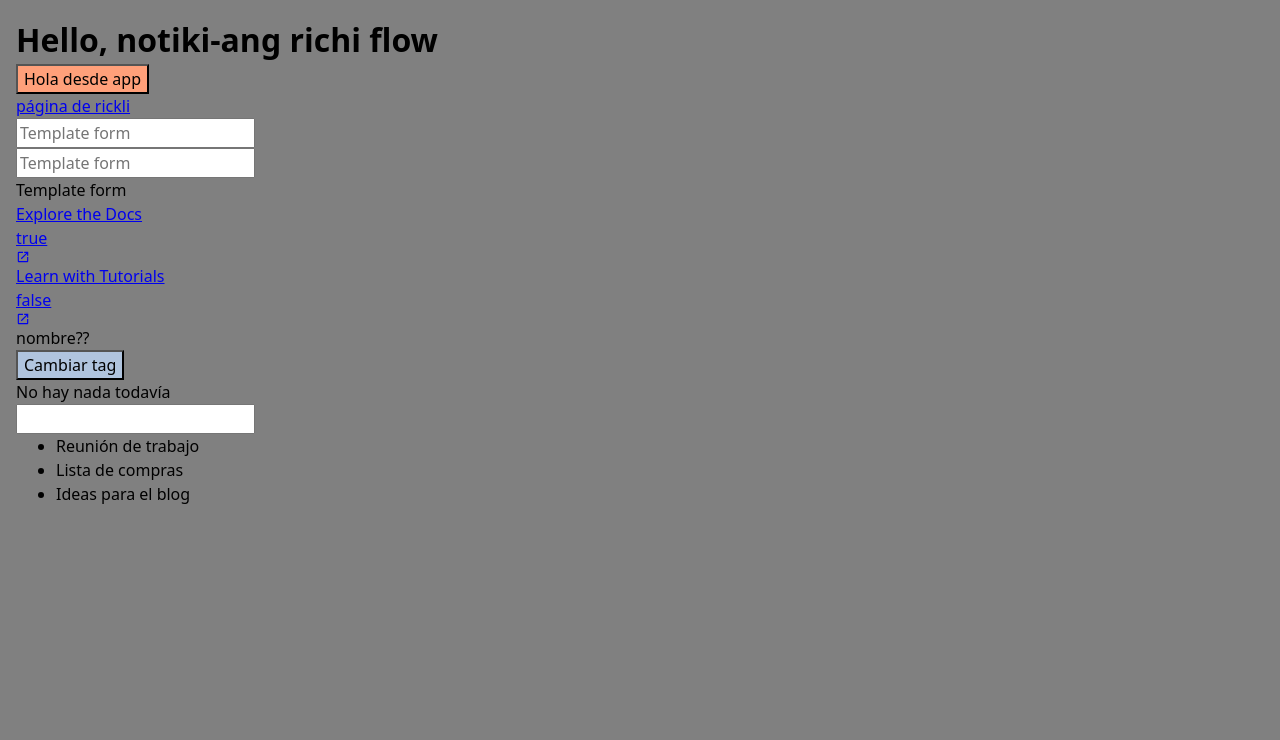
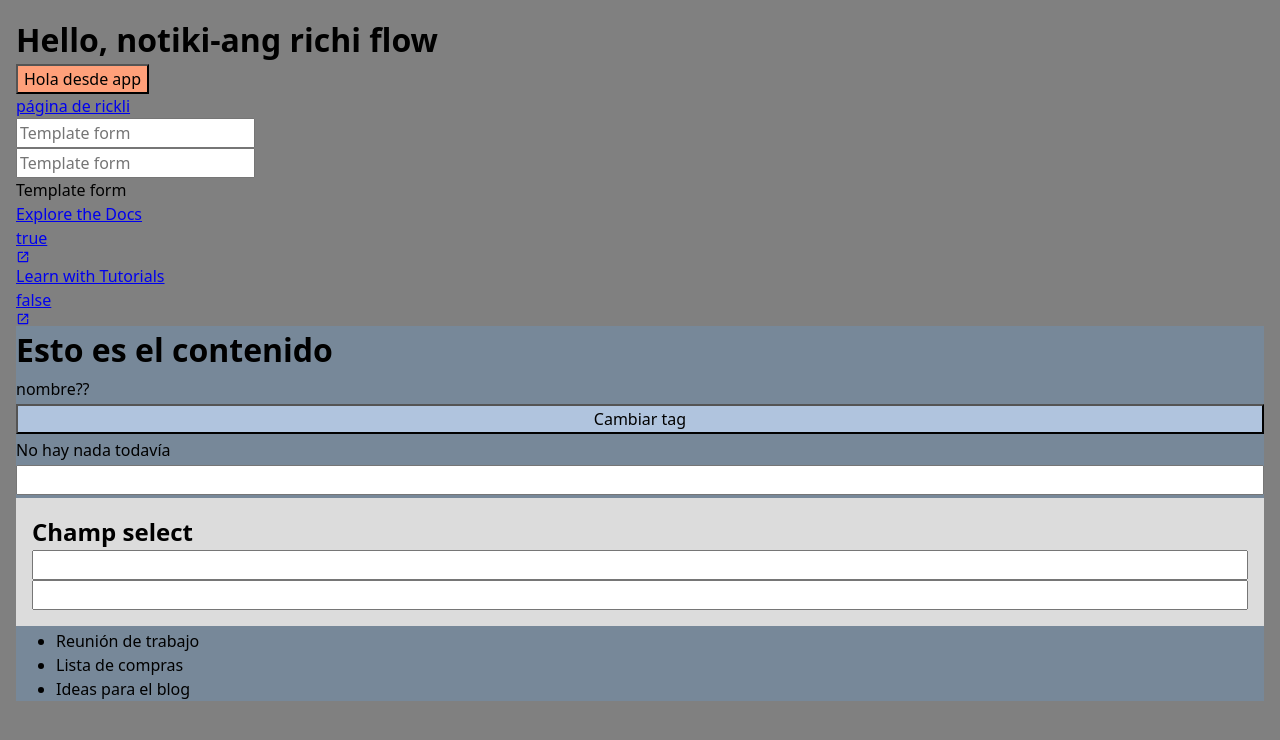
Before and after one commit to rickferrodriguez/docs-ang, an Angular app: page / in a window 1280 px wide. Shown: the top 740 px of the page. Built offline with nearby package versions, Linux system fonts and the light colour scheme; no server answers.

Commit message:
docs: keydown event

```diff
--- a/src/app/features/content-note/content-note.css
+++ b/src/app/features/content-note/content-note.css
@@ -5,3 +5,19 @@
 button {
     background-color: lightsteelblue;
 }
+
+.content {
+    background-color: lightslategray;
+    display: grid;
+    gap: 0.2rem;
+}
+
+.champ-select {
+    padding: 1rem;
+    background-color: gainsboro;
+    display: grid;
+}
+
+h1 {
+    font-size: 2rem;
+}
--- a/src/app/features/content-note/content-note.html
+++ b/src/app/features/content-note/content-note.html
@@ -1,9 +1,10 @@
-<section>
+<section class="content">
+    <h1>Esto es el contenido</h1>
     <p>{{ buttonName() }}</p>
     <button
         [class.isDisabled]="isValid()"
         [disabled]="isValid()"
-        (click)="handleClick()">
+        (click)="changeStatusButton()">
         Cambiar tag
     </button>
     @if (inputValue() === "") {
@@ -16,7 +17,12 @@
         name="texto"
         id="texto"
         [value]="inputValue()"
-        (input)="handleChange($event)" />
+        (input)="changeInputValue($event)" />
+    <section class="champ-select" (keydown)="showKeypressed($event)">
+        <h2>Champ select</h2>
+        <input type="champ1">
+        <input type="champ2">
+    </section>
     <ul>
         @for (item of notes; track item.id) {
             <li>{{ item.title }}</li>
--- a/src/app/features/content-note/content-note.ts
+++ b/src/app/features/content-note/content-note.ts
@@ -19,12 +19,16 @@ export class ContentNoteComponent {
     inputValue = signal("");
     isValid = signal(false);
 
-    handleClick() {
+    changeStatusButton() {
         this.buttonName.set("Presionado y deshabilitado");
         this.isValid.set(true);
     }
 
-    handleChange(e: any) {
+    changeInputValue(e: any) {
         this.inputValue.set(e.target.value);
     }
+
+    showKeypressed(e: KeyboardEvent) {
+        console.log(e);
+    }
 }
```
